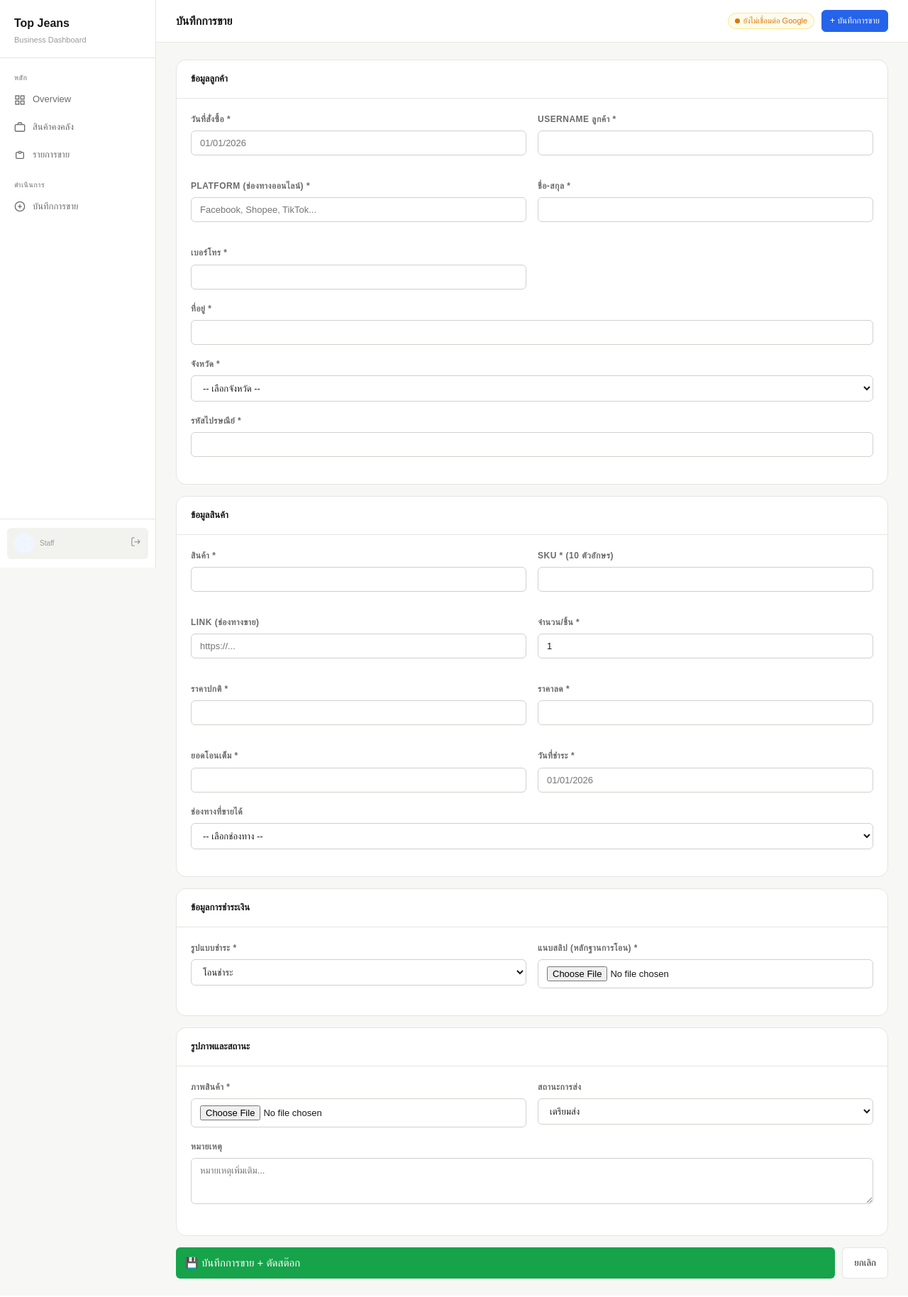
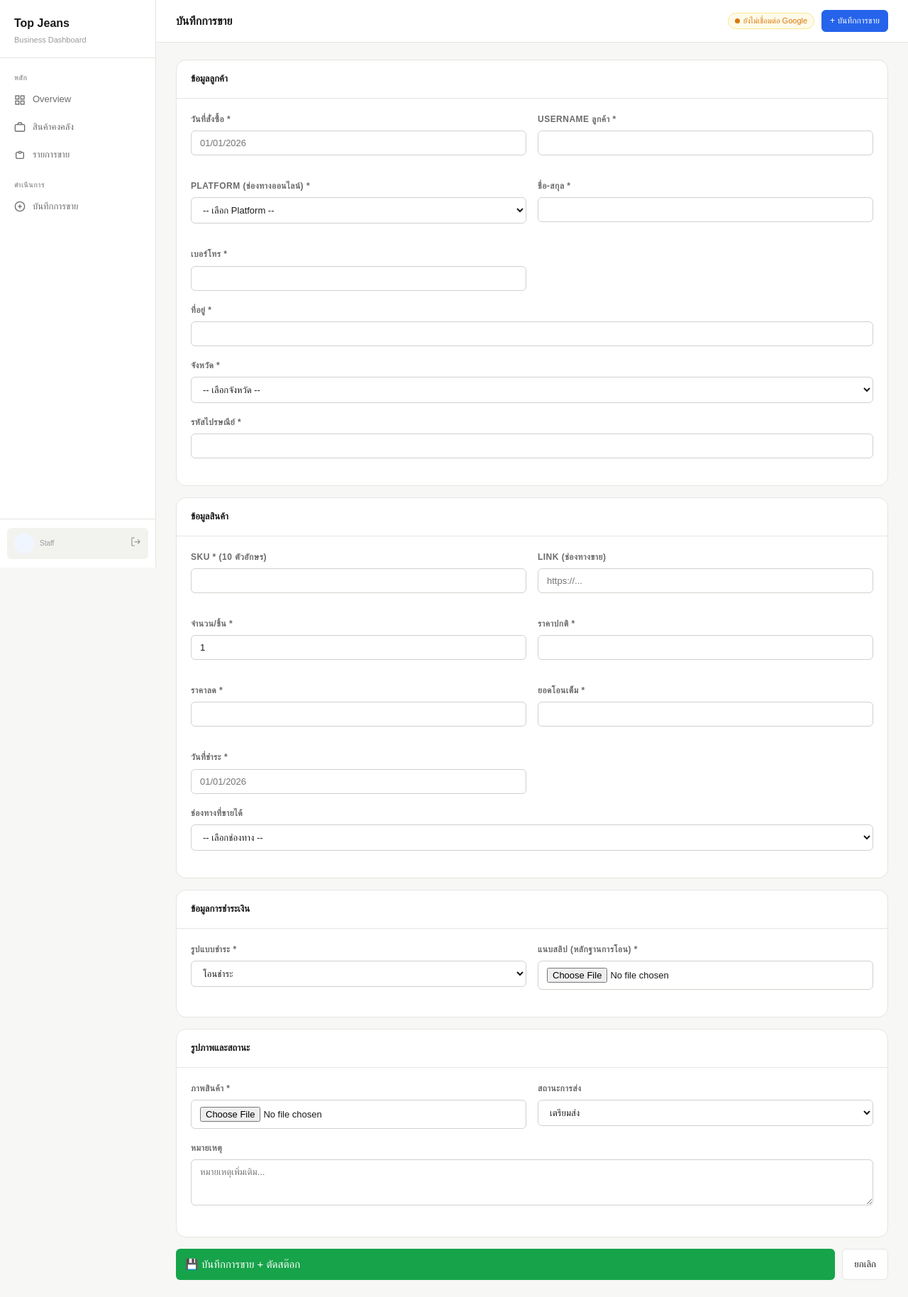
Before and after one commit to topjeans6/topjeans-dashboard, a Flask app: template templates/new_sale.html in a window 1280 px wide. Shown: the whole page at 71% size. Before the commit the page ends 1802 px from the top, so only its background shows below. Run offline with Flask 3, Linux system fonts and the light colour scheme; the template is opened without the code that fills it, so the values that code supplies are empty; some web fonts are replaced.

Commit message:
Update new_sale.html

```diff
--- a/templates/new_sale.html
+++ b/templates/new_sale.html
@@ -18,7 +18,17 @@
         </div>
         <div class="fg">
           <label class="fl">Platform (ช่องทางออนไลน์) *</label>
-          <input class="fc" type="text" name="platform" placeholder="Facebook, Shopee, TikTok..." required>
+          <select class="fc" name="platform" required>
+            <option value="">-- เลือก Platform --</option>
+            <option>Facebook</option>
+            <option>Line</option>
+            <option>IG</option>
+            <option>Tiktok</option>
+            <option>X</option>
+            <option>Threads</option>
+            <option>Shopee</option>
+            <option>LAZADA</option>
+          </select>
         </div>
         <div class="fg">
           <label class="fl">ชื่อ-สกุล *</label>
@@ -76,10 +86,6 @@
     <div class="ch"><span class="ct">ข้อมูลสินค้า</span></div>
     <div class="cb">
       <div class="fgrid">
-        <div class="fg">
-          <label class="fl">สินค้า *</label>
-          <input class="fc" type="text" name="product_name" required>
-        </div>
         <div class="fg">
           <label class="fl">SKU * (10 ตัวอักษร)</label>
           <input class="fc" type="text" name="sku" maxlength="10" minlength="10" required>
```
